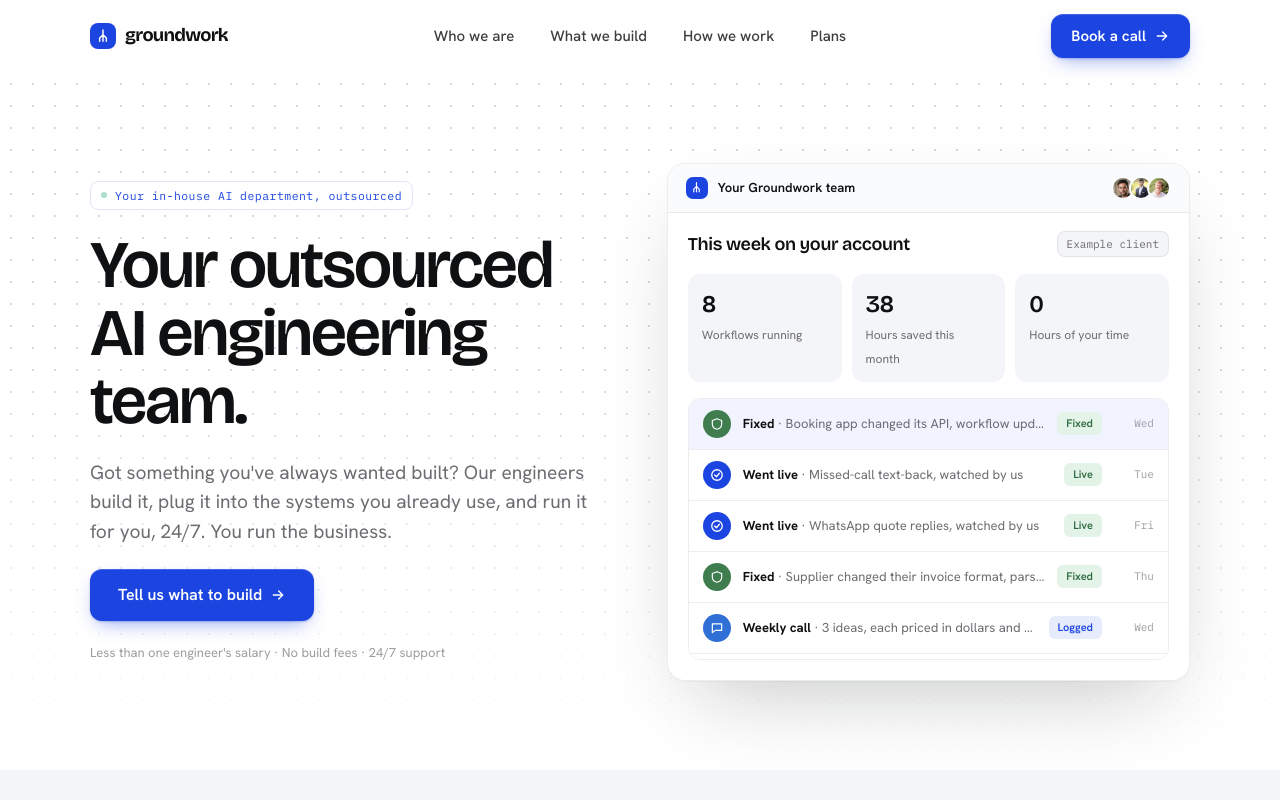
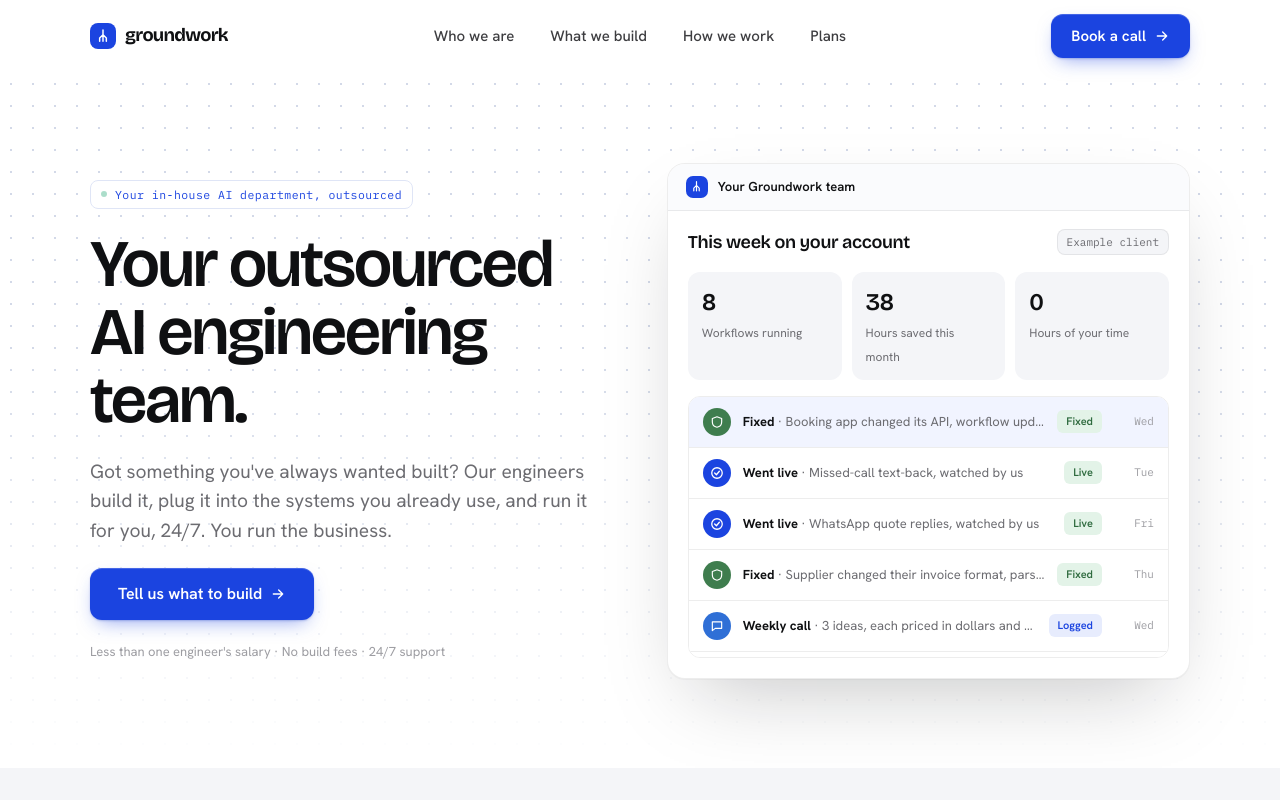
Before and after one commit to Groundwork-Solutions/lander, a plain HTML site: page index.html in a window 1280 px wide. Shown: the top 800 px of the page. Drawn offline with nearby package versions, Linux system fonts and the light colour scheme.

Commit message:
Homepage: remove team face photos from the demo card (#9)
Co-authored-by: Claude Opus 5.5 <noreply@anthropic.com>

```diff
--- a/index.html
+++ b/index.html
@@ -71,11 +71,6 @@
 
     <div class="app fade" id="app" style="--d:300ms" role="img" aria-label="Example of what a client sees from their Groundwork team in a week: workflows going live, fixes, weekly calls and the monthly report">
       <div class="app-bar"><span class="logo-mark" style="width:22px;height:22px;border-radius:7px"><svg style="width:13px;height:13px"><use href="#i-root"/></svg></span>Your Groundwork team
-        <span class="agents">
-          <img class="av" src="team/dothan.jpg" alt="">
-          <img class="av" src="team/azi.jpg" alt="">
-          <img class="av" src="team/joe.jpg" alt="">
-        </span>
       </div>
       <div class="main">
         <div class="main-top"><h4>This week on your account</h4><span class="tag">Example client</span></div>
```
